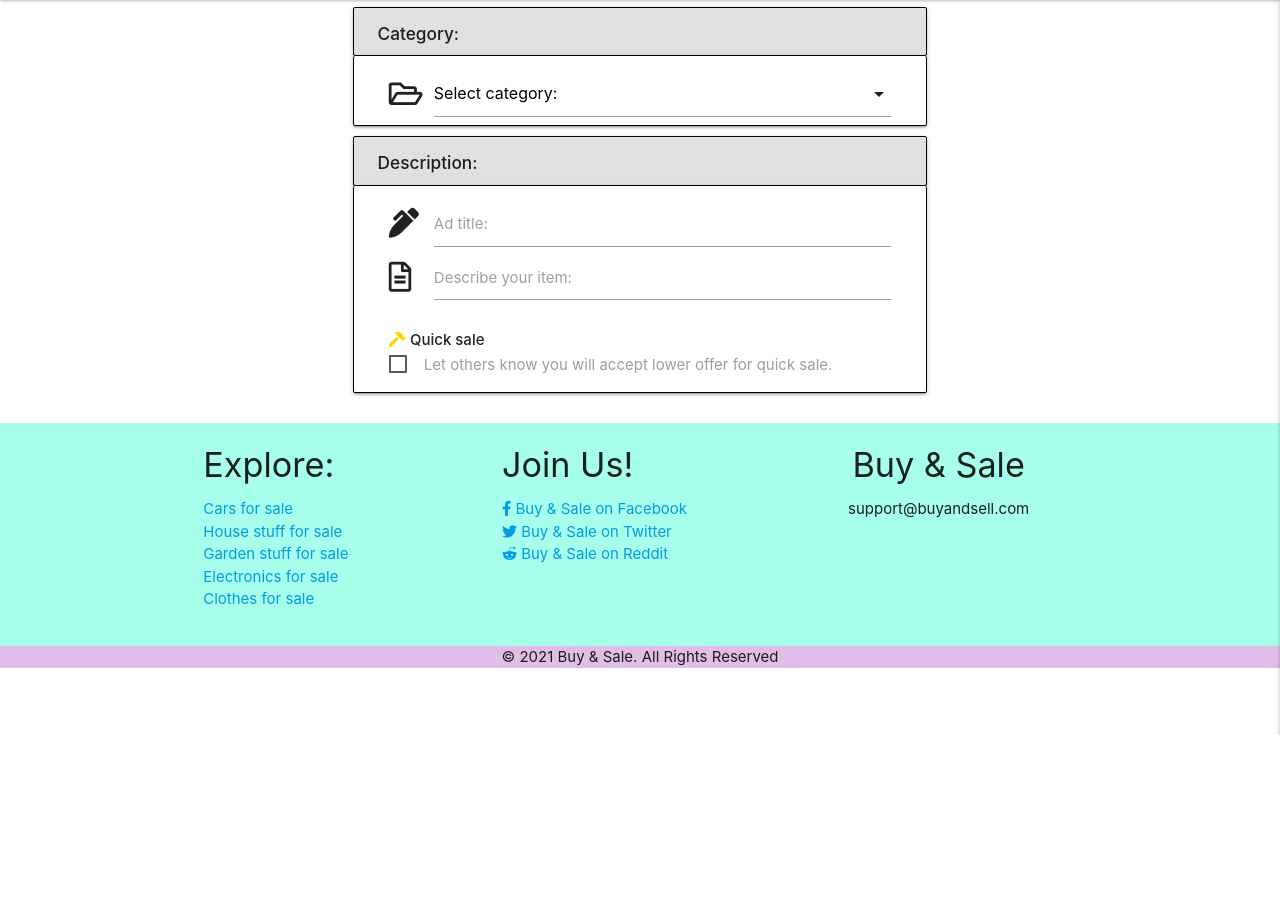
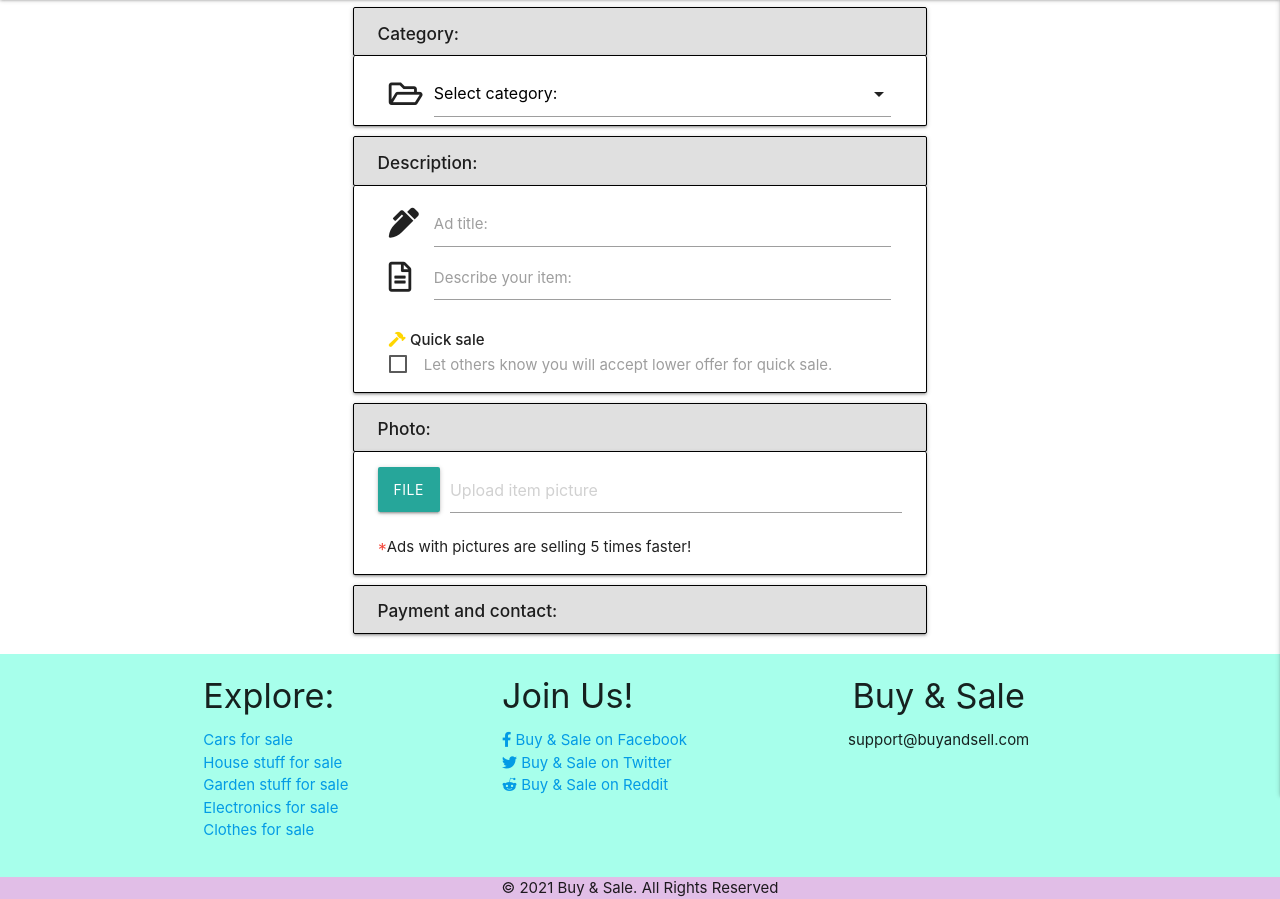
Before and after one commit to zokam1411/milestone-project-3, a Flask app: page /add_ad in a window 1280 px wide. Shown: the part 65-964 px from the top of the page. Before the commit the page ends 800 px from the top, so only its background shows below. Run offline with Flask 2, Linux system fonts and the light colour scheme; some libraries are stand-ins or nearby versions.

Commit message:
Add upload file option to form

```diff
--- a/templates/add_ad.html
+++ b/templates/add_ad.html
@@ -26,26 +26,47 @@
             <div class="row">
                 <div class="input-field col s12">
                     <i class="fas fa-pen-alt prefix"></i>
-                    <input id="title" name="title" type="text" class="validate" data-length="20">
+                    <input id="title" name="title" type="text" class="validate" minlength="5" maxlength="20"
+                        data-length="20" required>
                     <label for="title">Ad title:</label>
                 </div>
                 <div class="input-field col s12">
                     <i class="far fa-file-alt prefix"></i>
-                    <textarea id="description" name="description" class="validate materialize-textarea"
-                        data-length="300"></textarea>
+                    <textarea id="description" name="description" class="validate materialize-textarea" minlength="10"
+                        maxlength="300" data-length="300" required></textarea>
                     <label for="description">Describe your item:</label>
                 </div>
                 <div class="input-field col s12">
                     <p>
                         <i class="fas fa-hammer yellow-text text-accent-4"></i> <strong>Quick sale </strong>
-                        <label>
-                            <input type="checkbox" />
+                        <label for="urgent">
+                            <input type="checkbox" id="urgent" name="urgent" />
                             <span>Let others know you will accept lower offer for quick sale.</span>
                         </label>
                     </p>
                 </div>
             </div>
         </div>
+        <div class="card-panel grey lighten-2 tab-top">
+            <h6><strong>Photo:</strong></h6>
+        </div>
+        <div class="card-panel tab-bottom">
+            <div class="row">
+                <div class="file-field input-field">
+                    <div class="btn">
+                        <span>File</span>
+                        <input type="file">
+                    </div>
+                    <div class="file-path-wrapper">
+                        <input id="photo" name="photo" class="file-path validate" type="text" placeholder="Upload item picture">
+                    </div>
+                </div>
+                <p><span class="red-text">*</span>Ads with pictures are selling 5 times faster!</p>
+            </div>
+        </div>
+        <div class="card-panel grey lighten-2 tab-top">
+            <h6><strong>Payment and contact:</strong></h6>
+        </div>
     </form>
 </div>
 
```
